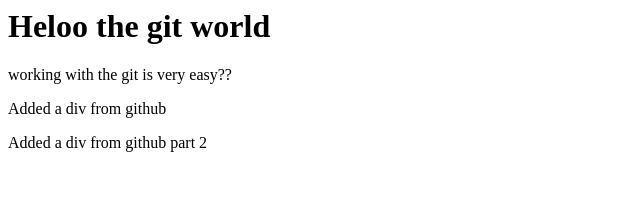
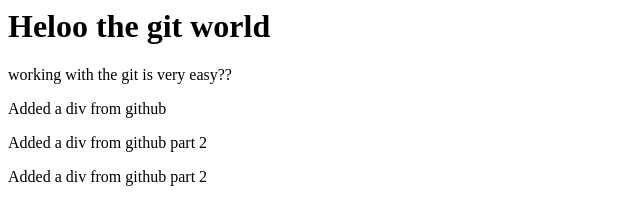
Before and after one commit to bipul2002/GitGithubMasterclass, a plain HTML site: page index.html in a window 1280 px wide. Shown: the whole page, without its empty margins (0-640 px from the left). Drawn offline with Linux system fonts and the light colour scheme.

Commit message:
change in index.html

```diff
--- a/index.html
+++ b/index.html
@@ -15,3 +15,8 @@
         Added a div from github part 2
     </p>
 </div>
+<div>
+    <p>
+        Added a div from github part 2
+    </p>
+</div>
```
